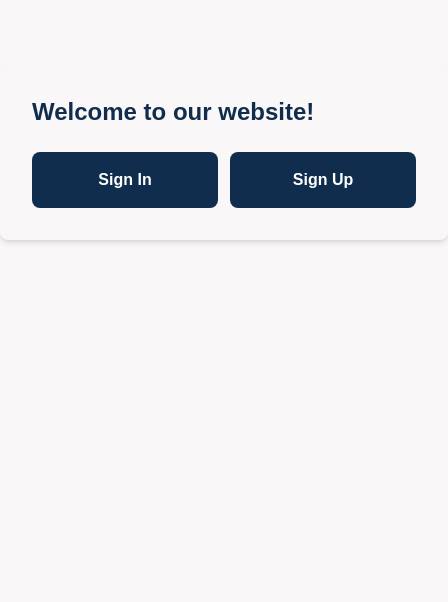
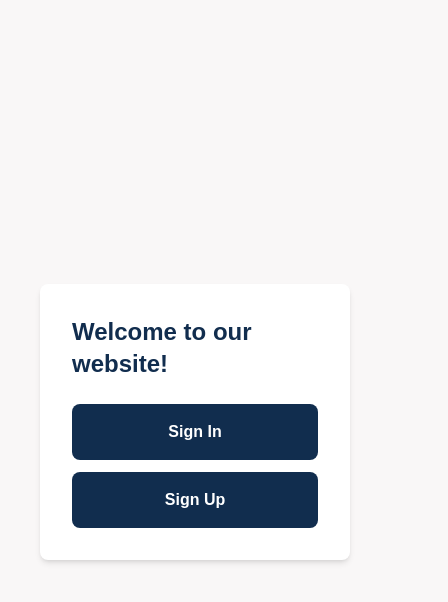
Before and after one commit to Ethutami/FE-Event-management, a Next.js app: page / in a window 390 px wide. Shown: the top 602 px of the page, 448 px wide, since content can reach past the window. Built offline with nearby package versions, Linux system fonts and the light colour scheme; no server answers; what cookies-next would draw is missing.

Commit message:
fixing responsif landing page

```diff
--- a/src/pages/landing-page/index.tsx
+++ b/src/pages/landing-page/index.tsx
@@ -2,24 +2,26 @@ import Link from "next/link";
 
 export default function LandingPage() {
   return (
-    <div className="bg-[#F9F7F7] p-8 rounded-lg shadow-md w-[500px] max-w-md m-auto mt-16">
+    <div className="min-h-screen flex items-center justify-center bg-[#F9F7F7] mx-10">
+      <div className="bg-white p-8 rounded-lg shadow-md w-full max-w-md">
         <h1 className="text-2xl font-bold mb-6 text-[#112D4E]">
           Welcome to our website!
         </h1>
-      <div className="flex gap-3">
+        <div className="flex flex-col md:flex-row gap-3">
           <Link
             href="/signin"
-          className="text-center w-full p-4 rounded-lg bg-[#112D4E] text-white font-bold hover:bg-[#3F72AF] focus:outline-none focus:ring-2 focus:ring-[#DBE2EF]"
+            className="text-center w-full md:w-1/2 p-4 rounded-lg bg-[#112D4E] text-white font-bold hover:bg-[#3F72AF] focus:outline-none focus:ring-2 focus:ring-[#DBE2EF]"
           >
             Sign In
           </Link>
           <Link
-          href="signup"
-          className="text-center w-full p-4 rounded-lg bg-[#112D4E] text-white font-bold hover:bg-[#3F72AF] focus:outline-none focus:ring-2 focus:ring-[#DBE2EF]"
+            href="/signup"
+            className="text-center w-full md:w-1/2 p-4 rounded-lg bg-[#112D4E] text-white font-bold hover:bg-[#3F72AF] focus:outline-none focus:ring-2 focus:ring-[#DBE2EF]"
           >
             Sign Up
           </Link>
         </div>
       </div>
+    </div>
   );
 }
```
Lines whose indentation alone changed are shown as unchanged.
